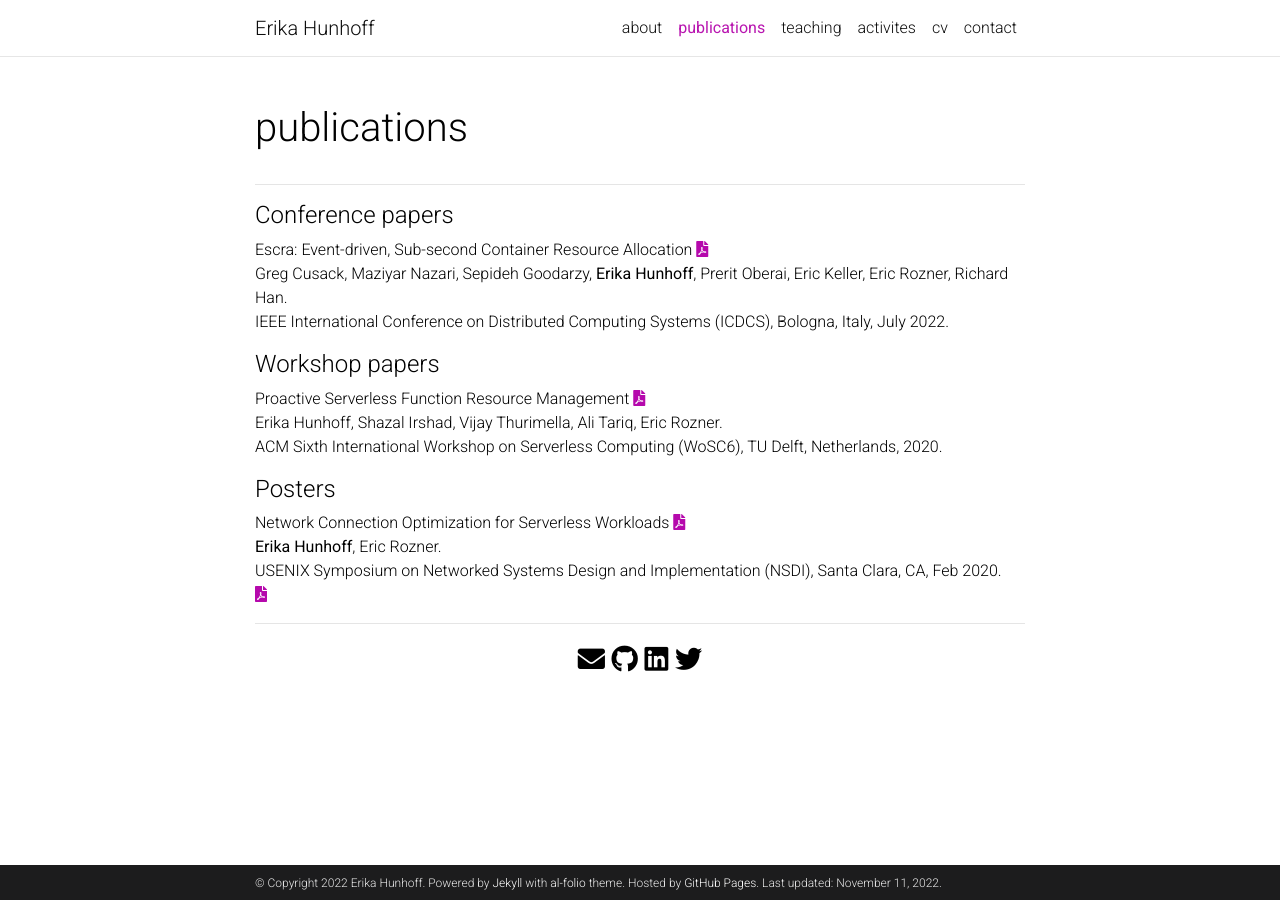
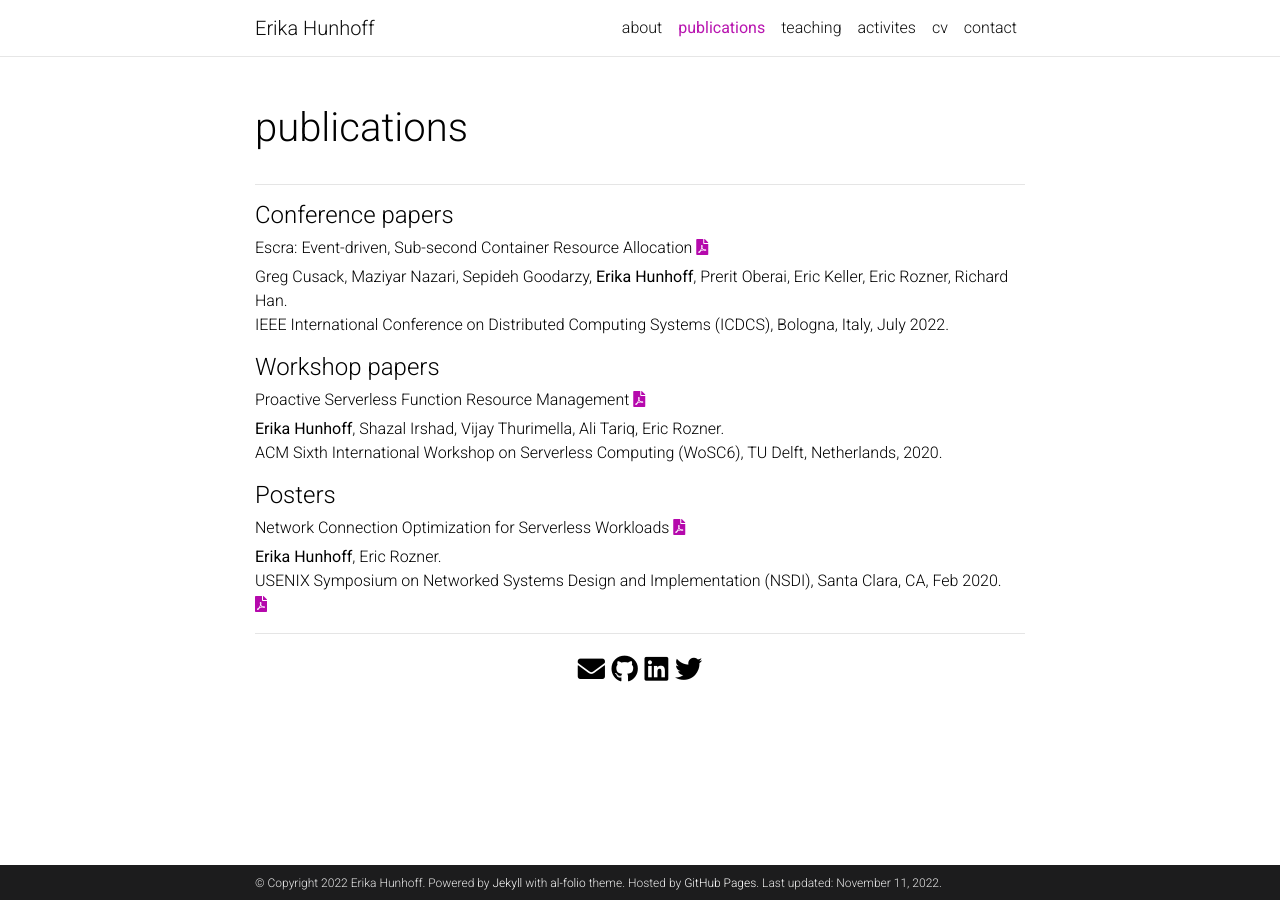
Before and after one commit to hunhoffe/hunhoffe.github.io, a Jekyll site: the page built from _pages/publications.md, in a window 1280 px wide. Built offline with Jekyll 4.4.1, drawn with Linux system fonts in a browser that asks for light colours; comment, search, counter and statistics services are not loaded; a style sheet for code colours, icons or effects is not loaded; some of the changed lines change nothing that is shown.

Commit message:
publication formatting

```diff
--- a/_pages/publications.md
+++ b/_pages/publications.md
@@ -10,17 +10,17 @@
 ---
 
 #### Conference papers
-Escra: Event-driven, Sub-second Container Resource Allocation <a href="{{ 'escra.pdf' | prepend: 'assets/pdf/' | relative_url}}" target="_blank" rel="noopener noreferrer"><i class="fas fa-file-pdf"></i></a><br>
+###### Escra: Event-driven, Sub-second Container Resource Allocation <a href="{{ 'escra.pdf' | prepend: 'assets/pdf/' | relative_url}}" target="_blank" rel="noopener noreferrer"><i class="fas fa-file-pdf"></i></a>
 Greg Cusack, Maziyar Nazari, Sepideh Goodarzy, <b>Erika Hunhoff</b>, Prerit Oberai, Eric Keller, Eric Rozner, Richard Han. <br>
 IEEE International Conference on Distributed Computing Systems (ICDCS), Bologna, Italy, July 2022. <br>
 
 #### Workshop papers
-Proactive Serverless Function Resource Management <a href="{{ 'wosc6.pdf' | prepend: 'assets/pdf/' | relative_url}}" target="_blank" rel="noopener noreferrer"><i class="fas fa-file-pdf"></i></a><br>
-Erika Hunhoff, Shazal Irshad, Vijay Thurimella, Ali Tariq, Eric Rozner.<br>
+###### Proactive Serverless Function Resource Management <a href="{{ 'wosc6.pdf' | prepend: 'assets/pdf/' | relative_url}}" target="_blank" rel="noopener noreferrer"><i class="fas fa-file-pdf"></i></a>
+<b>Erika Hunhoff</b>, Shazal Irshad, Vijay Thurimella, Ali Tariq, Eric Rozner.<br>
 ACM Sixth International Workshop on Serverless Computing (WoSC6), TU Delft, Netherlands, 2020.<br>
 
 #### Posters
-Network Connection Optimization for Serverless Workloads <a href="{{ 'nsdi2020_poster.pdf' | prepend: 'assets/pdf/' | relative_url}}" target="_blank" rel="noopener noreferrer"><i class="fas fa-file-pdf"></i></a><br>
+###### Network Connection Optimization for Serverless Workloads <a href="{{ 'nsdi2020_poster.pdf' | prepend: 'assets/pdf/' | relative_url}}" target="_blank" rel="noopener noreferrer"><i class="fas fa-file-pdf"></i></a>
 <b>Erika Hunhoff</b>, Eric Rozner.<br>
 USENIX Symposium on Networked Systems Design and Implementation (NSDI), Santa Clara, CA, Feb 2020. <br>
 <a href="{{ 'nsdi2020_poster.pdf' | prepend: 'assets/pdf/' | relative_url}}" target="_blank" rel="noopener noreferrer"><i class="fas fa-file-pdf"></i></a><br>
```
